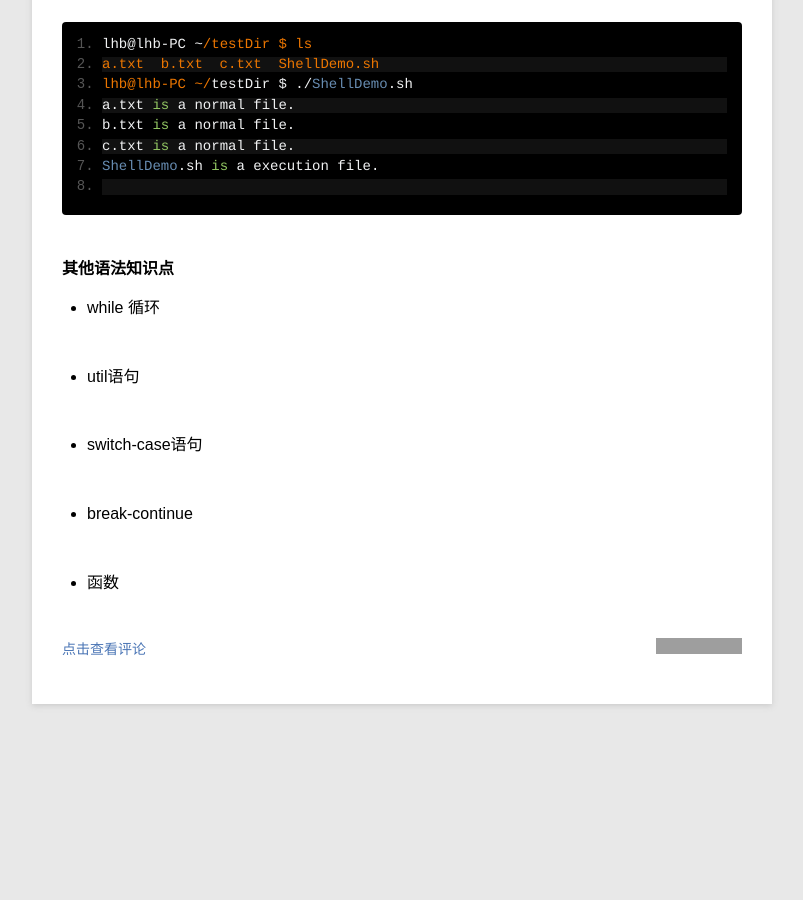
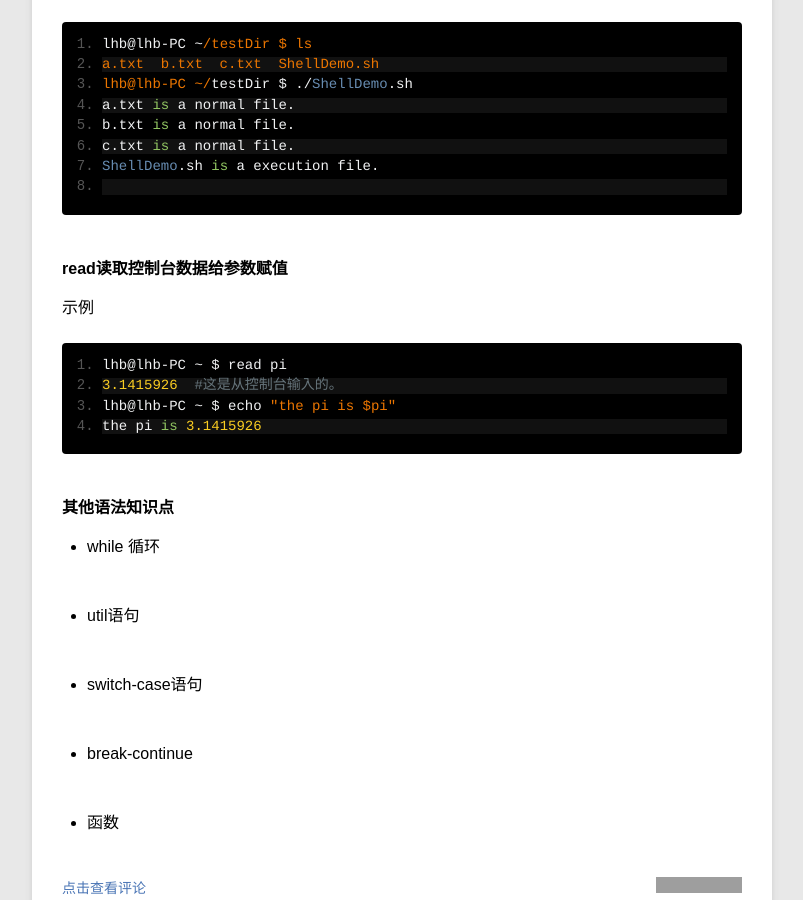
Before and after one commit to lihb/lihb.github.com, a Jekyll site: the page built from _posts/blog/2014-10-05-BashShell笔记.md, in a window 1280 px wide and 900 px high, scrolled down 5086 px. Shown: the whole window, without its empty margins (78-881 px from the left). Built offline with Jekyll 4.4.1, drawn with Linux system fonts in a browser that asks for light colours; Markdown is read by kramdown in place of the engine named in the settings; comment, search, counter and statistics services are not loaded; before the commit the page ends 5870 px from its top, so only the background shows below that; grey boxes are pictures that could not be loaded.

Commit message:
shell笔记增加--read命令

````diff
--- a/_posts/blog/2014-10-05-BashShell笔记.md
+++ b/_posts/blog/2014-10-05-BashShell笔记.md
@@ -197,6 +197,17 @@ ShellDemo.sh is a execution file.
 
 ```
 
+#### read读取控制台数据给参数赋值
+
+示例
+
+```
+lhb@lhb-PC ~ $ read pi
+3.1415926  #这是从控制台输入的。
+lhb@lhb-PC ~ $ echo "the pi is $pi"
+the pi is 3.1415926
+```
+
 #### 其他语法知识点
 
 * while 循环
````
